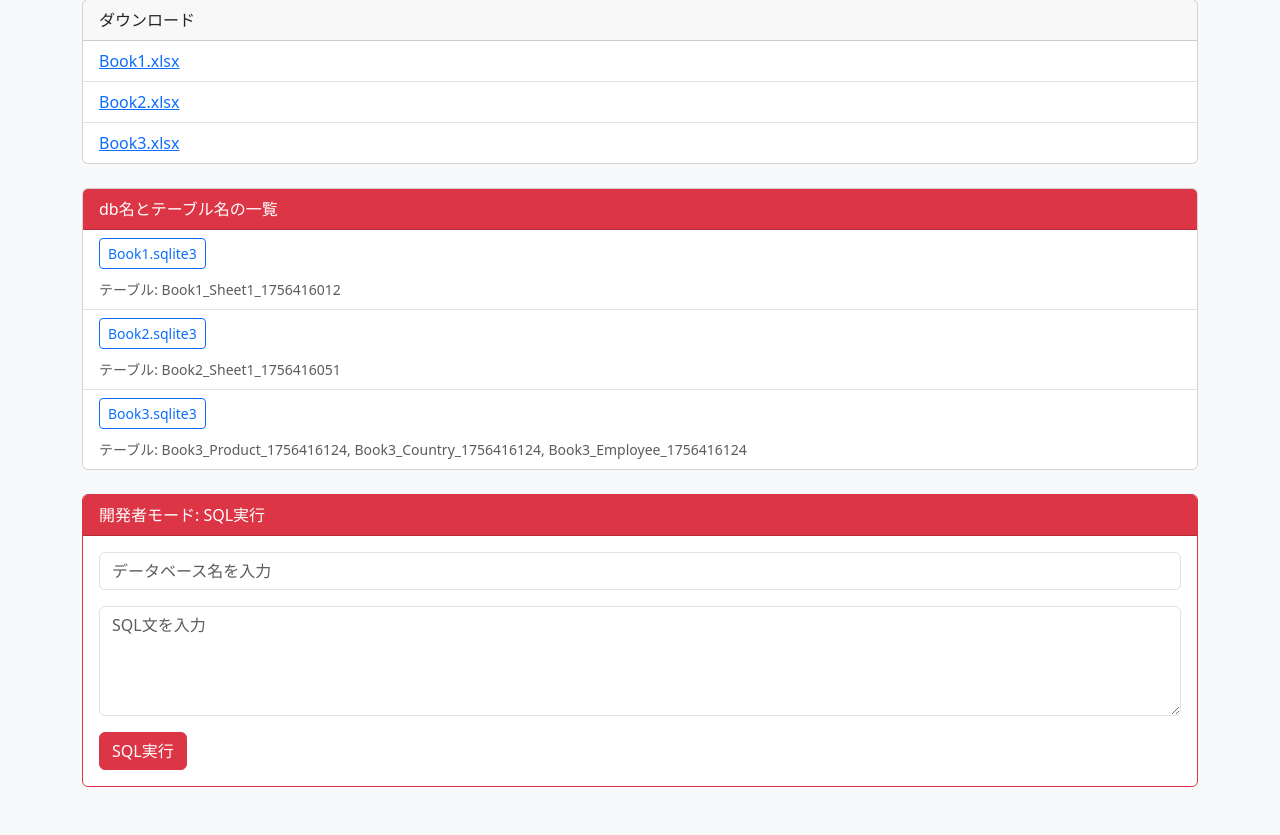
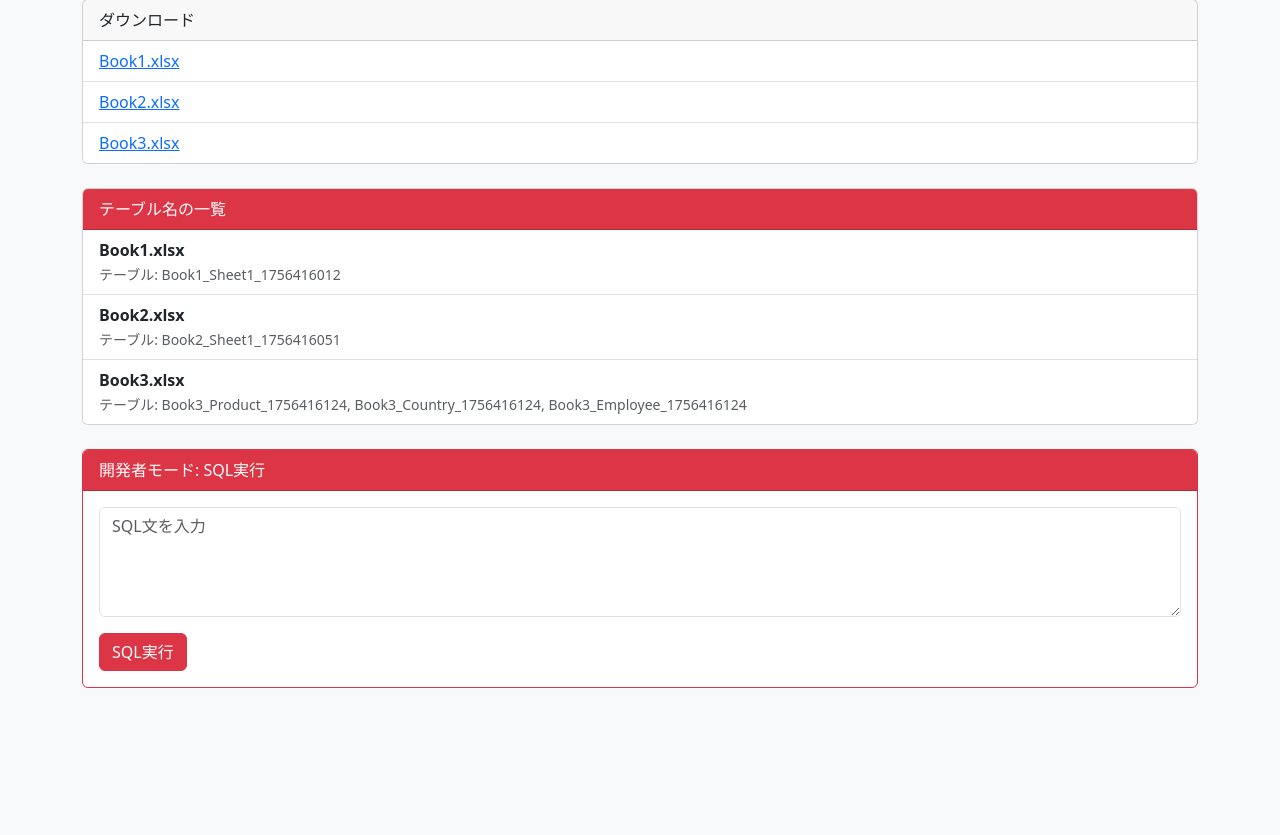
Before and after one commit to murasemaru/sakura_intern_c, a Flask app: page /?dev=1 in a window 1280 px wide. Shown: the part 342-1177 px from the top of the page. After the commit the page ends 1030 px from the top, so only its background shows below. Run offline with Flask 3, Linux system fonts and the light colour scheme; data comes from the database, SQL or seed files in the repository; both versions use the stored data as it was after the commit.

Commit message:
Fix: bug after merging databases into one

```diff
--- a/controllers/main_controller.py
+++ b/controllers/main_controller.py
@@ -64,7 +64,7 @@ def get_metadata_list_grouped():
         rows = cur.fetchall()  # [(filename, tablename), ...]
         grouped = {}
         for filename, tablename in rows:
-            db_name = os.path.splitext(filename)[0] + '.sqlite3'  # ファイル名からDB名
+            db_name = os.path.splitext(filename)[0] + '.xlsx'  # ファイル名からDB名
             if db_name not in grouped:
                 grouped[db_name] = []
             grouped[db_name].append(tablename)
--- a/templates/index.html
+++ b/templates/index.html
@@ -36,14 +36,12 @@
 
 {% if dev %}
 <div class="card mb-4">
-  <div class="card-header bg-danger text-white">db名とテーブル名の一覧</div>
+  <div class="card-header bg-danger text-white">テーブル名の一覧</div>
   <ul class="list-group list-group-flush">
     {% for dbname, tables in metadata_grouped.items() %}
       <li class="list-group-item">
-        <!-- クリック可能にする -->
-        <button type="button" class="btn btn-outline-primary btn-sm db-name mb-2" data-dbname="{{ dbname }}">
-          {{ dbname }}
-        </button><br>
+        <!-- クリック不可に変更（テキスト表示のみ） -->
+        <span class="fw-bold">{{ dbname }}</span><br>
         <small class="text-muted">テーブル: {{ tables | join(', ') }}</small>
       </li>
     {% endfor %}
@@ -54,10 +52,7 @@
   <div class="card-header bg-danger text-white">開発者モード: SQL実行</div>
   <div class="card-body">
     <form method="post" action="/dev/sql">
-      <div class="mb-3">
-        <!-- データベース名入力欄 -->
-        <input type="text" name="dbname" id="dbname-input" class="form-control" placeholder="データベース名を入力">
-      </div>
+      <!-- データベース名入力欄を削除 -->
       <div class="mb-3">
         <textarea name="sql" rows="4" class="form-control" placeholder="SQL文を入力"></textarea>
       </div>
```
Also changed, not shown: sqls/main.sqlite3 (added), 3 other files.
